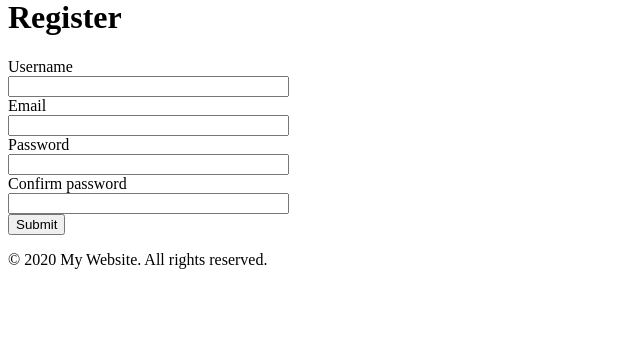
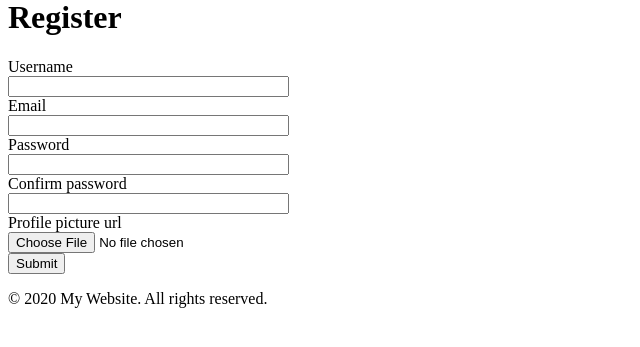
Before and after one commit to bizboz1981/CI3-flask-books, a Flask app: template templates/register.html in a window 1280 px wide. Shown: the part 192-539 px from the top of the page, without its empty margins (0-640 px from the left). Run offline with Flask 3, Linux system fonts and the light colour scheme; the template is opened without the code that fills it: most values are stand-ins (such as "Sample title", 1, 10 or a date in 2020); form fields are guessed from the names that the template uses; parts of the project's set-up code (start-up, migrations or seed data) failed here and were passed over.

Commit message:
feat: Add profile picture URL field to registration form

```diff
--- a/templates/register.html
+++ b/templates/register.html
@@ -1,5 +1,4 @@
 {% extends 'base.html' %}
-
 {% block content %}
     <h1>Register</h1>
     <form method="POST" action="{{ url_for('register') }}">
@@ -33,6 +32,13 @@
             {% endfor %}
         </div>
         <div>
+            {{ form.profile_picture_url.label }}<br>
+            {{ form.profile_picture_url(size=32) }}<br>
+            {% for error in form.profile_picture_url.errors %}
+                <span style="color: red;">[{{ error }}]</span>
+            {% endfor %}
+        </div>
+        <div>
             {{ form.submit() }}
         </div>
     </form>
```
